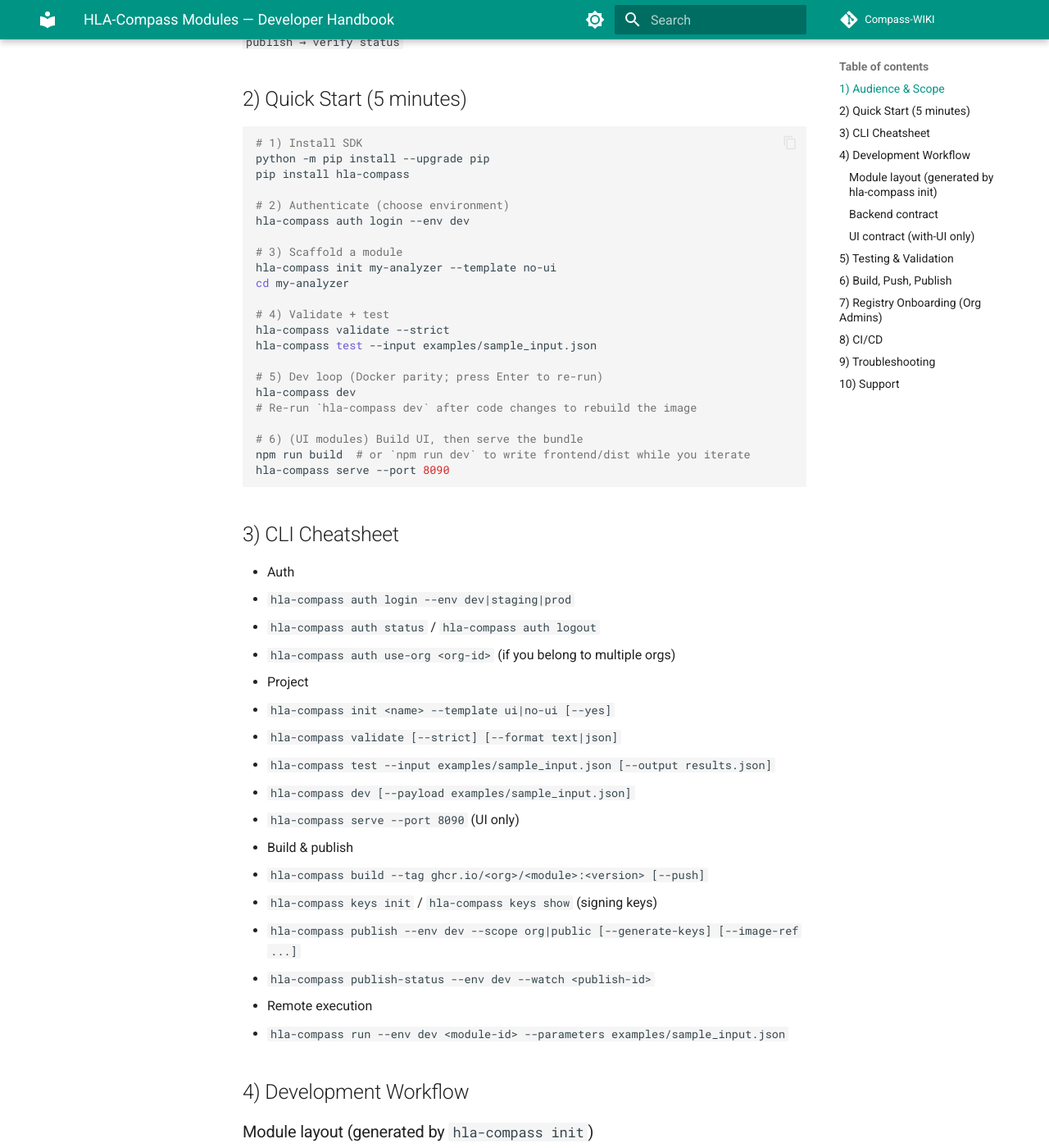
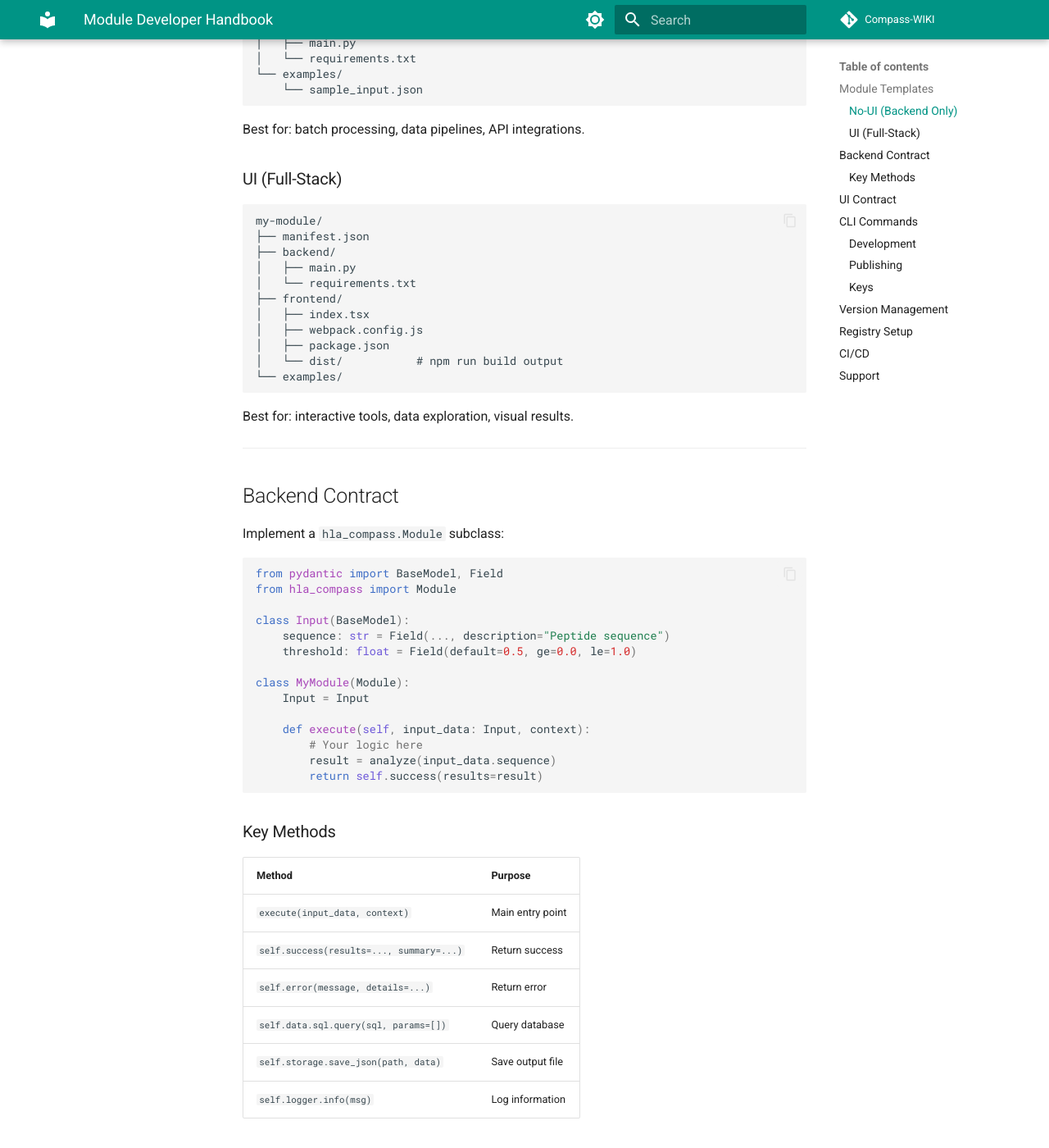
Before and after one commit to AlitheaBio/Compass-WIKI, an MkDocs documentation site: the page built from docs/sdk-reference/guides/module-developer/handbook.md, in a window 1280 px wide and 1400 px high, scrolled down 441 px. Shown: the whole window at 82% size. Built offline with MkDocs 1.6.1 and Material for MkDocs 9.7.7, drawn with Linux system fonts in a browser that asks for light colours; comment, search, counter and statistics services are not loaded; some of the changed text lies outside the part shown.

Commit message:
docs: Consolidate into single golden workflow
- Rewrite getting-started.md as the ONE golden workflow
- Simplify handbook.md to reference getting-started for workflow
- Tested complete workflow: init → validate → test → build → push → publish

Co-Authored-By: Claude Opus 4.5 <noreply@anthropic.com>

````diff
--- a/docs/sdk-reference/guides/module-developer/handbook.md
+++ b/docs/sdk-reference/guides/module-developer/handbook.md
@@ -1,67 +1,13 @@
-# HLA-Compass Modules — Developer Handbook
+# Module Developer Handbook
 
-End-to-end guide for building, testing, and publishing modules with the `hla-compass` SDK/CLI.
+Detailed reference for module development. For the step-by-step workflow, see **[Getting Started](../getting-started.md)**.
 
-## 1) Audience & Scope
-- Module authors: build backend-only modules (`no-ui`) or hybrid modules (`with-ui`).
-- UI engineers: build UI bundles that the platform loads at runtime.
-- CI maintainers: publish modules from GitHub Actions (container-first workflow).
+---
 
-Lifecycle:
-`scaffold → develop → validate → test → build image → push to registry → publish → verify status`
+## Module Templates
 
-## 2) Quick Start (5 minutes)
+### No-UI (Backend Only)
 
-```bash
-# 1) Install SDK
-python -m pip install --upgrade pip
-pip install hla-compass
-
-# 2) Authenticate (choose environment)
-hla-compass auth login --env dev
-
-# 3) Scaffold a module
-hla-compass init my-analyzer --template no-ui
-cd my-analyzer
-
-# 4) Validate + test
-hla-compass validate --strict
-hla-compass test --input examples/sample_input.json
-
-# 5) Dev loop (Docker parity; press Enter to re-run)
-hla-compass dev
-# Re-run `hla-compass dev` after code changes to rebuild the image
-
-# 6) (UI modules) Build UI, then serve the bundle
-npm run build  # or `npm run dev` to write frontend/dist while you iterate
-hla-compass serve --port 8090
-```
-
-## 3) CLI Cheatsheet
-
-- Auth
-  - `hla-compass auth login --env dev|staging|prod`
-  - `hla-compass auth status` / `hla-compass auth logout`
-  - `hla-compass auth use-org <org-id>` (if you belong to multiple orgs)
-- Project
-  - `hla-compass init <name> --template ui|no-ui [--yes]`
-  - `hla-compass validate [--strict] [--format text|json]`
-  - `hla-compass test --input examples/sample_input.json [--output results.json]`
-  - `hla-compass dev [--payload examples/sample_input.json]`
-  - `hla-compass serve --port 8090` (UI only)
-- Build & publish
-  - `hla-compass build --tag ghcr.io/<org>/<module>:<version> [--push]`
-  - `hla-compass keys init` / `hla-compass keys show` (signing keys)
-  - `hla-compass publish --env dev --scope org|public [--generate-keys] [--image-ref ...]`
-  - `hla-compass publish-status --env dev --watch <publish-id>`
-- Remote execution
-  - `hla-compass run --env dev <module-id> --parameters examples/sample_input.json`
-
-## 4) Development Workflow
-
-### Module layout (generated by `hla-compass init`)
-
-**No-UI**
 ```text
 my-module/
 ├── manifest.json
@@ -72,74 +18,132 @@ my-module/
     └── sample_input.json
 ```
 
-**With-UI**
+Best for: batch processing, data pipelines, API integrations.
+
+### UI (Full-Stack)
+
 ```text
 my-module/
 ├── manifest.json
 ├── backend/
+│   ├── main.py
+│   └── requirements.txt
 ├── frontend/
 │   ├── index.tsx
 │   ├── webpack.config.js
 │   ├── package.json
-│   └── dist/            # generated by `npm run build`
+│   └── dist/           # npm run build output
 └── examples/
 ```
 
-### Backend contract
+Best for: interactive tools, data exploration, visual results.
 
-Implement a `hla_compass.Module` subclass in `backend/main.py` and return results via `self.success(...)`.
-Use `hla-compass test` and `hla-compass dev` to run locally.
+---
 
-### UI contract (with-UI only)
+## Backend Contract
 
-The UI build must produce a JavaScript bundle in `frontend/dist/` (default: `bundle.js`), and the bundle must expose `ModuleUI` as the UMD export (the UI template does this via `webpack.config.js`).
+Implement a `hla_compass.Module` subclass:
 
-## 5) Testing & Validation
+```python
+from pydantic import BaseModel, Field
+from hla_compass import Module
 
-- `hla-compass validate` checks schema, structure, entrypoint, UI, security, pricing, and OpenAPI; `--strict` treats warnings as failures. It always enforces pinned dependencies in `backend/requirements.txt`.
-- `hla-compass test --input ...` builds the container and runs it with your input.
-- `hla-compass dev` builds + runs the module in Docker; press Enter to re-run. Exit and re-run to rebuild after code changes.
+class Input(BaseModel):
+    sequence: str = Field(..., description="Peptide sequence")
+    threshold: float = Field(default=0.5, ge=0.0, le=1.0)
 
-## 6) Build, Push, Publish
+class MyModule(Module):
+    Input = Input
 
-Modules are published from a container image reference (GHCR recommended).
+    def execute(self, input_data: Input, context):
+        # Your logic here
+        result = analyze(input_data.sequence)
+        return self.success(results=result)
+```
+
+### Key Methods
+
+| Method | Purpose |
+|--------|---------|
+| `execute(input_data, context)` | Main entry point |
+| `self.success(results=..., summary=...)` | Return success |
+| `self.error(message, details=...)` | Return error |
+| `self.data.sql.query(sql, params=[])` | Query database |
+| `self.storage.save_json(path, data)` | Save output file |
+| `self.logger.info(msg)` | Log information |
+
+---
+
+## UI Contract
+
+The frontend bundle must:
+
+1. Build to `frontend/dist/bundle.js`
+2. Export `ModuleUI` as UMD global
+3. Accept `{ onSubmit, onComplete, results }` props
+
+The template's `webpack.config.js` handles this automatically.
+
+---
+
+## CLI Commands
+
+### Development
 
 ```bash
-# Build image
-hla-compass build --tag ghcr.io/<org>/<module>:1.0.0
-
-# Push to registry
-docker push ghcr.io/<org>/<module>:1.0.0
-
-# Publish to the platform catalog (org scope is default)
-hla-compass publish --env dev --scope org --generate-keys --image-ref ghcr.io/<org>/<module>:1.0.0
-
-# Watch intake status
-hla-compass publish-status --env dev --watch <publish-id>
+hla-compass validate --strict          # Validate module
+hla-compass test --input <file>        # Test in container
+hla-compass dev --payload <file>       # Dev loop
+hla-compass serve --port 8080          # Serve UI locally
 ```
 
-Notes:
-- Versions are immutable; bump `manifest.json` `version` for every release.
-- `--scope public` requires approval before other organizations can use the module.
-- Signing keys are stored under the SDK config directory (default `~/.hla-compass/keys/`). Generate with `hla-compass keys init`, or let `publish --generate-keys` create them.
+### Publishing
 
-## 7) Registry Onboarding (Org Admins)
+```bash
+hla-compass build --tag <tag> --push   # Build + push image
+hla-compass publish --env dev --scope org --image-ref <tag>
+hla-compass publish-status --env dev --watch <id>
+```
+
+### Keys
+
+```bash
+hla-compass keys init                  # Generate keys
+hla-compass keys show                  # Show public key
+```
+
+---
+
+## Version Management
+
+Modules are **immutable**. To update:
+
+1. Bump `version` in `manifest.json`
+2. Build with new tag
+3. Publish new version
+
+---
+
+## Registry Setup
 
 Your organization must approve container registry namespaces before publishing.
-If you see `REGISTRY_UNAUTHORIZED`, ask your org admin to add your namespace (e.g., `ghcr.io/<org>/*`) in the platform settings.
 
-## 8) CI/CD
+**To request access:**
+1. Contact your org admin
+2. Provide your namespace: `ghcr.io/your-org/*`
 
-Use the CI recipes in `docs/sdk-reference/guides/module-developer/ci_cd/ci_cd_for_modules.md`.
+**Error: REGISTRY_UNAUTHORIZED**
+→ Your namespace is not in the allowlist.
 
-## 9) Troubleshooting
+---
 
-- `401` / expired auth → `hla-compass auth login --env <env>` then retry; check with `hla-compass auth status`.
-- `REGISTRY_UNAUTHORIZED` → registry namespace not allow-listed for your org.
-- `validate` failures → ensure `backend/requirements.txt` uses pinned versions (`==`).
-- UI fails to load → run `npm install && npm run build` in `frontend/`, confirm the bundle exports `ModuleUI`.
+## CI/CD
 
-## 10) Support
+See [CI/CD Recipes](ci_cd/ci_cd_for_modules.md) for GitHub Actions workflows.
+
+---
+
+## Support
 
 - Developer onboarding: integrations@alithea.bio
 - Registry / infrastructure: platform-infra@alithea.bio
````
Also changed, not shown: docs/sdk-reference/guides/getting-started.md (+114 -23 lines).
